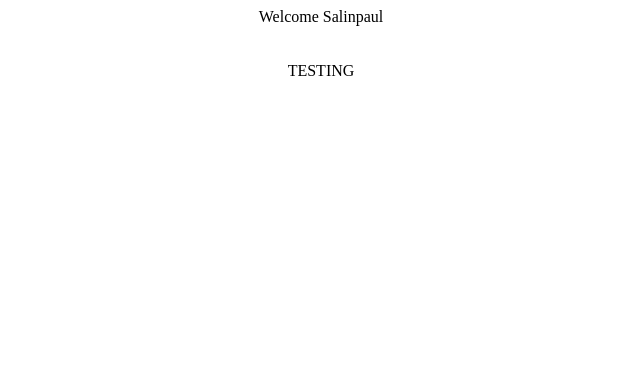
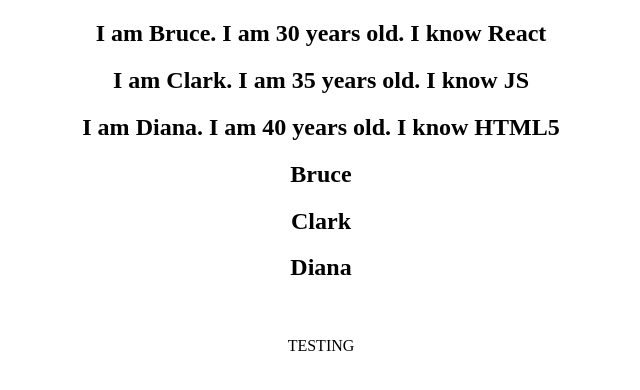
Before and after one commit to salinpaul94/React-baiscs, a React (Create React App) app: page / in a window 1280 px wide. Shown: the top 390 px of the page, without its empty margins (319-959 px from the left). Built offline with nearby package versions, Linux system fonts and the light colour scheme.

Commit message:
List Rendering

```diff
--- a/src/App.tsx
+++ b/src/App.tsx
@@ -1,7 +1,8 @@
 import React, {Component} from 'react';
 import './App.css';
 
-import UserGreeting from './components/UserGreeting';
+import NameList from './components/NameList';
+// import UserGreeting from './components/UserGreeting';
 // import ParentComponent from './components/ParentComponent';
 // import EventBind from './components/EventBind';
 // import ClassClick from './components/ClassClick';
@@ -13,7 +14,8 @@ import UserGreeting from './components/UserGreeting';
 function App() {
   return (
     <div className="App">
-      <UserGreeting/>
+      <NameList/>
+      {/* <UserGreeting/> */}
       {/* <ParentComponent/> */}
       {/* <EventBind /> */}
       {/* <ClassClick/> */}
--- /dev/null
+++ b/src/components/NameList.tsx
@@ -0,0 +1,49 @@
+import React from 'react';
+import Person from './Person';
+
+function NameList() {
+
+    const names = ['Bruce', 'Clark', 'Diana']
+
+    const persons = [
+        {
+            id: 1,
+            name: 'Bruce',
+            age: 30,
+            skill: 'React'
+        },
+        {
+            id: 2,
+            name: 'Clark',
+            age: 35,
+            skill: 'JS'
+        },
+        {
+            id: 2,
+            name: 'Diana',
+            age: 40,
+            skill: 'HTML5'
+        }
+    ]
+    const nameList = names.map(name => <h2>{name}</h2>)
+    const personList = persons.map(person => (
+        <Person person={person}/>
+    ))
+
+    return (
+        <div>
+            {personList}
+            {nameList}
+
+            {/* {
+                names.map(name => <h2>{name}</h2>)
+            } */}
+
+            {/* <h2>{names[0]}</h2>
+            <h2>{names[1]}</h2>
+            <h2>{names[2]}</h2> */}
+        </div>
+    )
+}
+
+export default NameList
--- /dev/null
+++ b/src/components/Person.tsx
@@ -0,0 +1,13 @@
+import React from 'react'
+
+function Person({person}) {
+  return (
+    <div>
+        <h2>
+            I am {person.name}. I am {person.age} years old. I know {person.skill}
+        </h2>
+    </div>
+  )
+}
+
+export default Person
--- a/src/components/UserGreeting.tsx
+++ b/src/components/UserGreeting.tsx
@@ -1,54 +1,54 @@
 import React, { Component } from 'react'
 
-class UserGreeting extends Component {
+// class UserGreeting extends Component {
 
-    constructor(props) {
-      super(props)
+//     constructor(props) {
+//       super(props)
 
-      this.state = {
-         isLoggedIn: true
-      }
-    }
-  render() {
+//       this.state = {
+//          isLoggedIn: true
+//       }
+//     }
+//   render() {
 
 
-        // method 4
-    return (
-        this.state.isLoggedIn && <div>Welcome Salinpaul</div>
-    )
-        // method 3
-    // return(
-    //     this.state.isLoggedIn ?
-    //     <div>Welcome Salinpaul</div> :
-    //     <div>Welcome Guest</div>
-    // )
+//         // method 4
+//     return (
+//         this.state.isLoggedIn && <div>Welcome Salinpaul</div>
+//     )
+//         // method 3
+//     // return(
+//     //     this.state.isLoggedIn ?
+//     //     <div>Welcome Salinpaul</div> :
+//     //     <div>Welcome Guest</div>
+//     // )
 
-        // method 2
-    // let message
-    // if(this.state.isLoggedIn) {
-    //     message = <div>Welcome Salinpaul</div>
-    // } else {
-    //     message = <div>Welcome Guest</div>
-    // }
+//         // method 2
+//     // let message
+//     // if(this.state.isLoggedIn) {
+//     //     message = <div>Welcome Salinpaul</div>
+//     // } else {
+//     //     message = <div>Welcome Guest</div>
+//     // }
 
-    // return (
-    //     <div>{message}</div>
-    // )
+//     // return (
+//     //     <div>{message}</div>
+//     // )
 
-        // method 1
-    // if(this.state.isLoggedIn){
-    //     return (
-    //         <div>
-    //             Welcome Salinpaul
-    //         </div>
-    //     )
-    // } else {
-    //     return (
-    //         <div>Welcome Guest</div>
-    //     )
-    // }
+//         // method 1
+//     // if(this.state.isLoggedIn){
+//     //     return (
+//     //         <div>
+//     //             Welcome Salinpaul
+//     //         </div>
+//     //     )
+//     // } else {
+//     //     return (
+//     //         <div>Welcome Guest</div>
+//     //     )
+//     // }
 
-  }
-}
+//   }
+// }
 
-export default UserGreeting
+// export default UserGreeting
```
